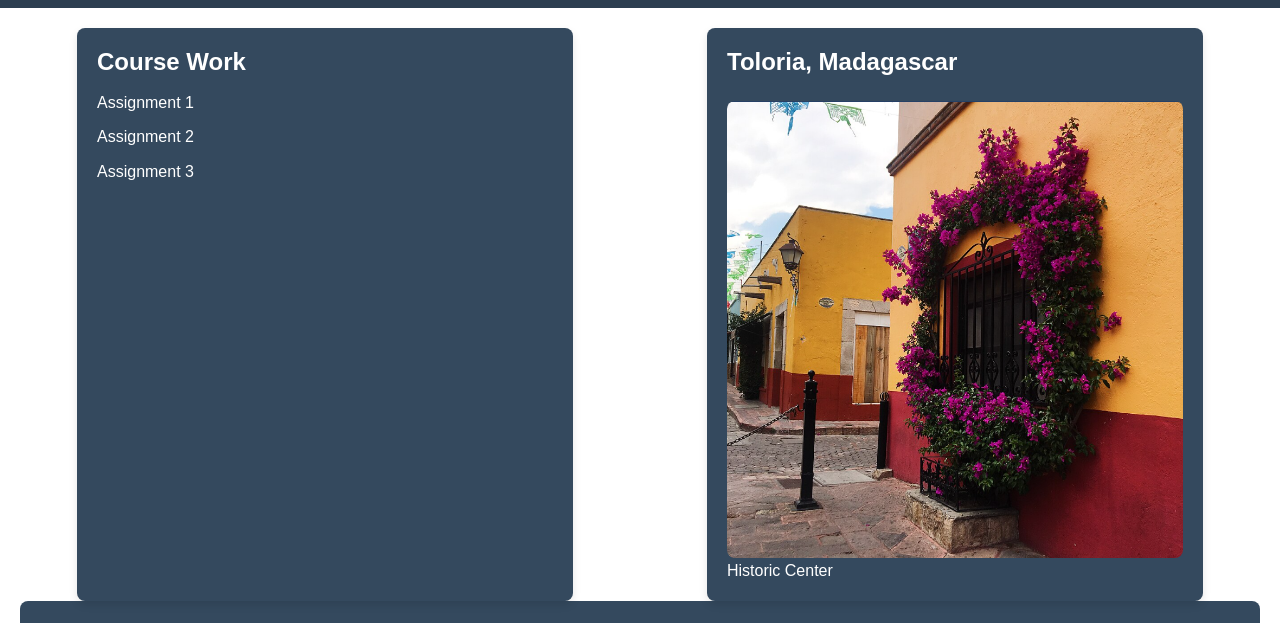
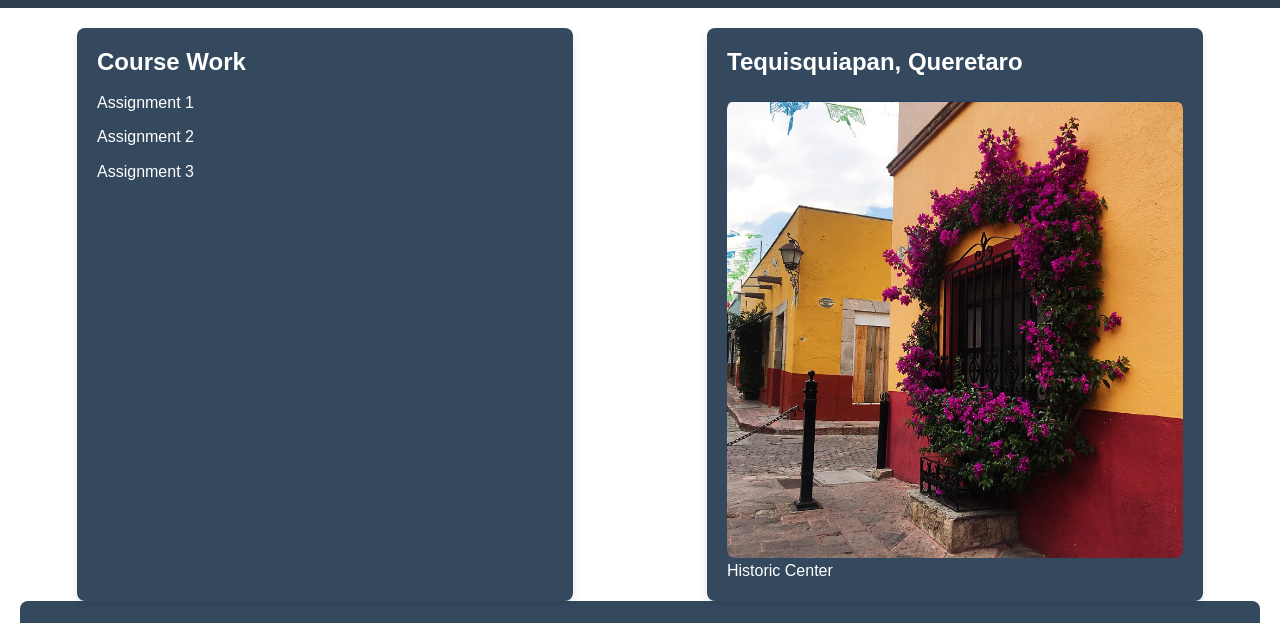
Before and after one commit to S4ncen/wdd231, a plain HTML site: page index.html in a window 1280 px wide. Shown: the part 150-773 px from the top of the page. Drawn offline with Linux system fonts and the light colour scheme.

Commit message:
adding city and state name

```diff
--- a/index.html
+++ b/index.html
@@ -36,7 +36,7 @@
                 </ul>
             </div>
             <div class="card">
-                <h2>Toloria, Madagascar</h2>
+                <h2>Tequisquiapan, Queretaro</h2>
                 <img src="images/tequis.png" alt="Historic Center" class="image-card">
                 <p>Historic Center</p>
             </div>
```
